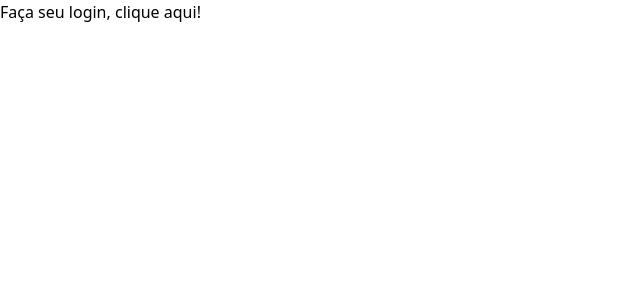
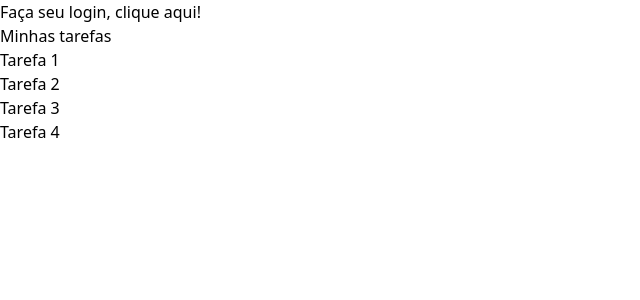
Before and after one commit to jaisonschmidt/atitus-2025-02-hooks, a React (Vite) app: page / in a window 1280 px wide. Shown: the top 300 px of the page, without its empty margins (0-640 px from the left). Built offline with nearby package versions, Linux system fonts and the light colour scheme.

Commit message:
Adiciona componente TodoList e implementa lógica de login

```diff
--- a/src/App.jsx
+++ b/src/App.jsx
@@ -1,13 +1,17 @@
 import { useState } from 'react';
+import { TodoList } from './components/TodoList';
 
 function App() {
   const [isLogged, setIsLogged] = useState(false);
 
   const doLogin = () => setIsLogged(true);
+  const doLogout = () => setIsLogged(false);
 
   return (
     <>
-      {isLogged ? <div>Seja bem-vindo, Fulano de Tal!</div> : <div>Faça seu login, <a href="#" onClick={doLogin}>clique aqui</a>!</div>}
+      {isLogged ? <div>Seja bem-vindo, Fulano de Tal! <a href="#" onClick={doLogout}>Sair</a></div> : <div>Faça seu login, <a href="#" onClick={doLogin}>clique aqui</a>!</div>}
+
+      <TodoList />
     </>
   )
 }
--- /dev/null
+++ b/src/components/TodoList.jsx
@@ -0,0 +1,33 @@
+import { useState } from "react";
+
+export function TodoList() {
+    const [tasks, setTasks] = useState([
+        {
+            id: 1,
+            title: "Tarefa 1",
+            completed: false,
+        },
+        {
+            id: 2,
+            title: "Tarefa 2",
+            completed: true,
+        },
+        {
+            id: 3,
+            title: "Tarefa 3",
+            completed: false,
+        },
+    ]);
+
+    return (
+        <>
+            <h1>Minhas tarefas</h1>
+            <ul>
+                <li>Tarefa 1</li>
+                <li>Tarefa 2</li>
+                <li>Tarefa 3</li>
+                <li>Tarefa 4</li>
+            </ul>
+        </>
+    );
+}
```
